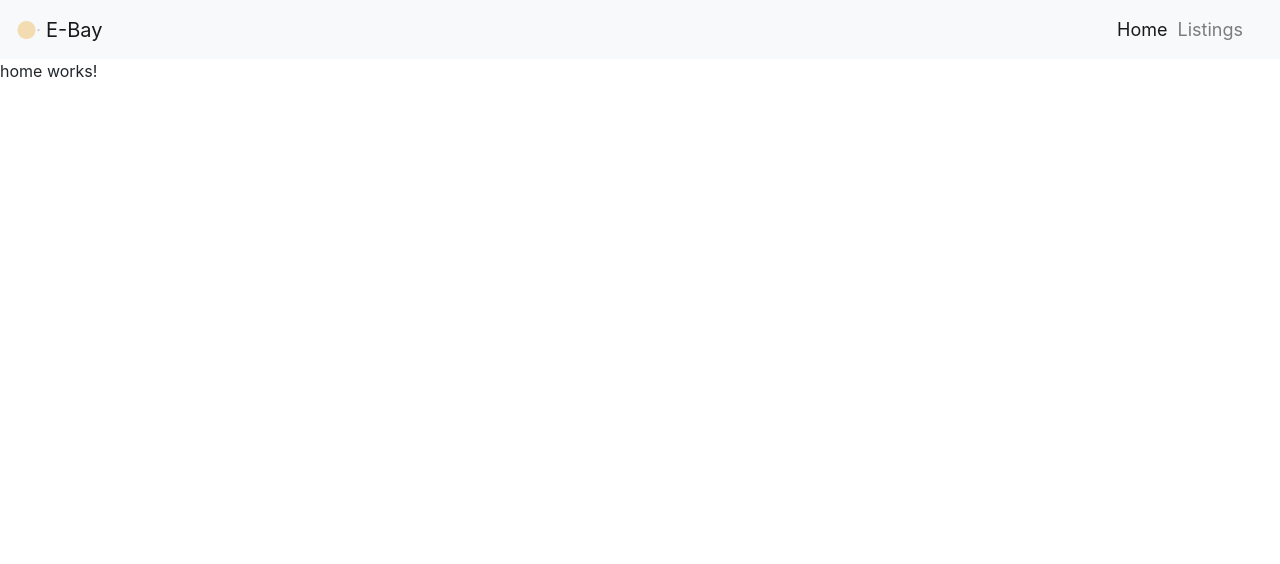
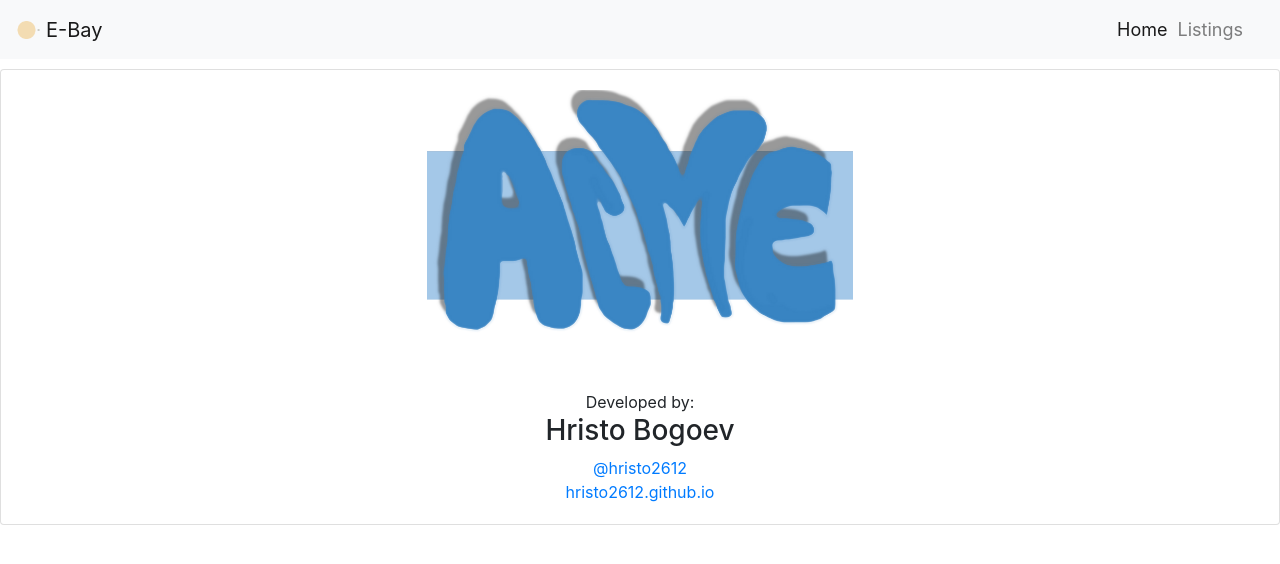
Before and after one commit to hristo2612/angular-fundamentals, an Angular app: page /#/home in a window 1280 px wide. Shown: the top 564 px of the page. Built offline with nearby package versions, Linux system fonts and the light colour scheme.

Commit message:
Refactor home page

```diff
--- a/src/app/home/home.component.html
+++ b/src/app/home/home.component.html
@@ -1,3 +1,21 @@
-<p>
-  home works!
-</p>
+<div class="card">
+  <div class="card-body">
+    <div class="container-fluid">
+      <div class="text-center">
+        <img src="./assets/images/logo.jpg"
+             class="img-responsive center-block"
+             style="max-height:300px;padding-bottom:50px" />
+      </div>
+
+      <div class="text-center">Developed by:</div>
+      <div class="text-center">
+        <h3>Hristo Bogoev</h3>
+      </div>
+
+      <div class="text-center"><a href="https://github.com/hristo2612" target="blank">@hristo2612</a></div>
+      <div class="text-center">
+        <a href="https://hristo2612.github.io" target="blank">hristo2612.github.io</a>
+      </div>
+    </div>
+  </div>
+</div>
```
